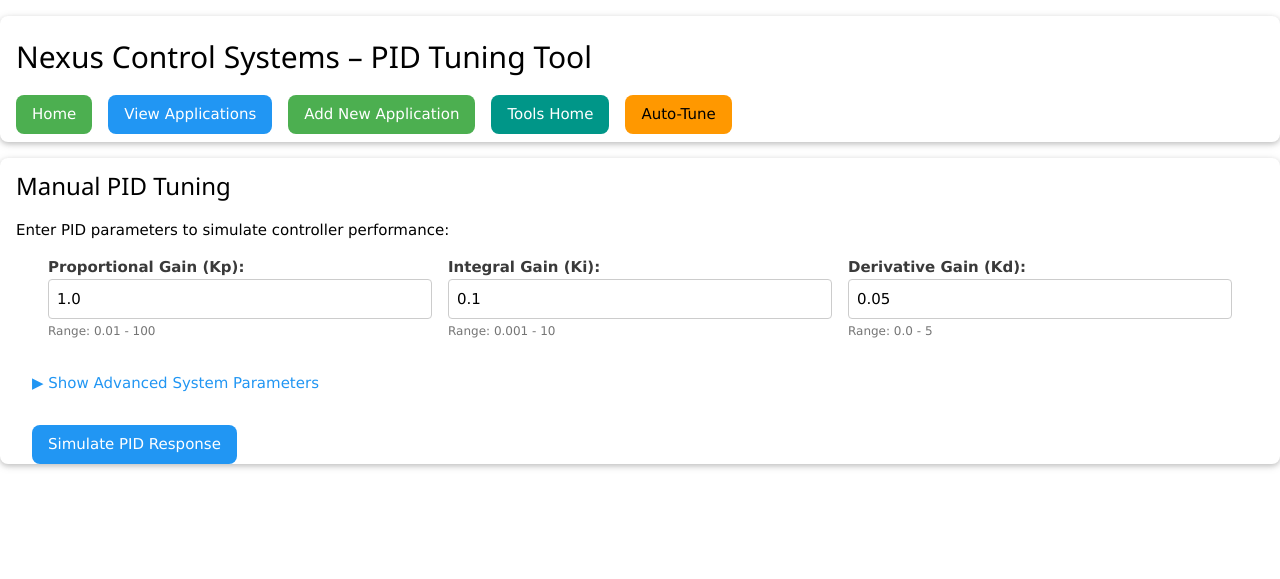
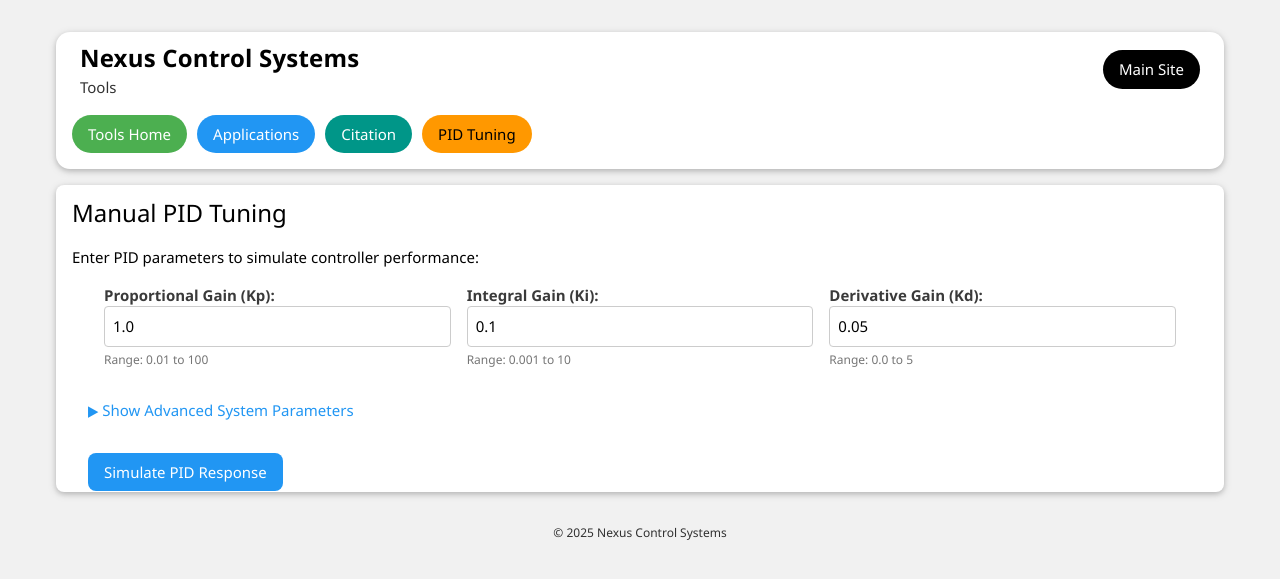
Before and after one commit to weaponz1337/Nexus, a Flask app: page /pid in a window 1280 px wide. Shown: the top 579 px of the page. Run offline with Flask 3, Linux system fonts and the light colour scheme.

Commit message:
Update pid.html

```diff
--- a/templates/pid.html
+++ b/templates/pid.html
@@ -1,10 +1,8 @@
-<!DOCTYPE html>
-<html lang="en">
-<head>
-    <meta charset="UTF-8">
-    <meta name="viewport" content="width=device-width, initial-scale=1.0">
-    <title>PID Tuning Tool - Nexus Control Systems</title>
-    <link rel="stylesheet" href="https://www.w3schools.com/w3css/4/w3.css">
+{% extends "base_tools.html" %}
+
+{% block title %}PID Tuning | Nexus{% endblock %}
+
+{% block head_extra %}
 <script src="https://cdn.jsdelivr.net/npm/chart.js"></script>
 <style>
     .parameter-input { margin-bottom: 15px; }
@@ -14,22 +12,10 @@
     .advanced-params { display: none; }
     .toggle-btn { cursor: pointer; color: #2196F3; }
 </style>
-</head>
-<body>
+{% endblock %}
 
-<!-- Navigation -->
-<div class="w3-card w3-white w3-round-large w3-margin-top w3-padding">
-    <h2>Nexus Control Systems – PID Tuning Tool</h2>
-    <div class="w3-bar w3-margin-top">
-        <a href="/" class="w3-bar-item w3-button w3-green w3-round-large w3-margin-right">Home</a>
-        <a href="/view" class="w3-bar-item w3-button w3-blue w3-round-large w3-margin-right">View Applications</a>
-        <a href="/applications" class="w3-bar-item w3-button w3-green w3-round-large w3-margin-right">Add New Application</a>
-        <a href="/tools" class="w3-bar-item w3-button w3-teal w3-round-large w3-margin-right">Tools Home</a>
-        <a href="/pid/optimize" class="w3-bar-item w3-button w3-orange w3-round-large">Auto-Tune</a>
-    </div>
-</div>
+{% block content %}
 
-<!-- Error Display -->
 {% if error %}
 <div class="w3-panel w3-red w3-round-large w3-margin-top">
     <h3>Error</h3>
@@ -37,20 +23,19 @@
 </div>
 {% endif %}
 
-<!-- PID Parameter Input Form -->
 <div class="w3-container w3-card w3-white w3-round-large w3-margin-top">
     <h3>Manual PID Tuning</h3>
     <p>Enter PID parameters to simulate controller performance:</p>
 
     <form action="/pid" method="post" class="w3-container">
-        <!-- Basic PID Parameters -->
+
         <div class="w3-row-padding">
             <div class="w3-col l4 m6 s12 parameter-input">
                 <label for="kp" class="w3-text-dark-grey"><b>Proportional Gain (Kp):</b></label>
                 <input class="w3-input w3-border w3-round" type="number" step="0.01" id="kp" name="kp"
                        value="{{ request.form.kp if request.form.kp else '1.0' }}"
                        min="0.01" max="100" required>
-                <small class="w3-text-grey">Range: 0.01 - 100</small>
+                <small class="w3-text-grey">Range: 0.01 to 100</small>
             </div>
 
             <div class="w3-col l4 m6 s12 parameter-input">
@@ -58,7 +43,7 @@
                 <input class="w3-input w3-border w3-round" type="number" step="0.001" id="ki" name="ki"
                        value="{{ request.form.ki if request.form.ki else '0.1' }}"
                        min="0.001" max="10" required>
-                <small class="w3-text-grey">Range: 0.001 - 10</small>
+                <small class="w3-text-grey">Range: 0.001 to 10</small>
             </div>
 
             <div class="w3-col l4 m6 s12 parameter-input">
@@ -66,11 +51,10 @@
                 <input class="w3-input w3-border w3-round" type="number" step="0.001" id="kd" name="kd"
                        value="{{ request.form.kd if request.form.kd else '0.05' }}"
                        min="0.0" max="5" required>
-                <small class="w3-text-grey">Range: 0.0 - 5</small>
+                <small class="w3-text-grey">Range: 0.0 to 5</small>
             </div>
         </div>
 
-        <!-- Advanced Parameters Toggle -->
         <p class="toggle-btn" onclick="toggleAdvanced()">
             <span id="toggle-text">▶ Show Advanced System Parameters</span>
         </p>
@@ -107,10 +91,9 @@
     </form>
 </div>
 
-<!-- Results Display -->
 {% if results and success %}
 <div class="results-section">
-    <!-- Performance Metrics -->
+
     <div class="w3-container w3-card w3-white w3-round-large w3-margin-top">
         <h3>Performance Metrics</h3>
         <div class="w3-row-padding">
@@ -141,7 +124,6 @@
         </div>
     </div>
 
-    <!-- Charts -->
     <div class="w3-container w3-card w3-white w3-round-large w3-margin-top">
         <h3>Simulation Results</h3>
         <div class="chart-container">
@@ -149,7 +131,6 @@
         </div>
     </div>
 
-    <!-- System Parameters -->
     <div class="w3-container w3-card w3-white w3-round-large w3-margin-top">
         <h3>System Configuration</h3>
         <div class="w3-row-padding">
@@ -164,11 +145,15 @@
             </div>
         </div>
     </div>
+
 </div>
+{% endif %}
 
+{% endblock %}
+
+{% block scripts %}
+{% if results %}
 <script>
-// Chart.js configuration
-{% if results %}
 const ctx = document.getElementById('pidChart').getContext('2d');
 const chart = new Chart(ctx, {
     type: 'line',
@@ -177,21 +162,15 @@
         datasets: [{
             label: 'Process Variable (PV)',
             data: {{ results.simulation_data.pv | safe }},
-            borderColor: 'rgb(75, 192, 192)',
-            backgroundColor: 'rgba(75, 192, 192, 0.1)',
             tension: 0.1
         }, {
             label: 'Setpoint (SP)',
             data: {{ results.simulation_data.setpoint | safe }},
-            borderColor: 'rgb(255, 99, 132)',
-            backgroundColor: 'rgba(255, 99, 132, 0.1)',
             borderDash: [5, 5],
             tension: 0.1
         }, {
             label: 'Control Variable (CV)',
             data: {{ results.simulation_data.cv | safe }},
-            borderColor: 'rgb(54, 162, 235)',
-            backgroundColor: 'rgba(54, 162, 235, 0.1)',
             tension: 0.1,
             yAxisID: 'y1'
         }]
@@ -200,49 +179,17 @@
         responsive: true,
         maintainAspectRatio: false,
         scales: {
-            x: {
-                display: true,
-                title: {
-                    display: true,
-                    text: 'Time (seconds)'
-                }
-            },
-            y: {
-                type: 'linear',
-                display: true,
-                position: 'left',
-                title: {
-                    display: true,
-                    text: 'Process Variable / Setpoint'
-                }
-            },
-            y1: {
-                type: 'linear',
-                display: true,
-                position: 'right',
-                title: {
-                    display: true,
-                    text: 'Control Variable'
-                },
-                grid: {
-                    drawOnChartArea: false,
-                }
-            }
+            x: { title: { display: true, text: 'Time (seconds)' } },
+            y: { position: 'left', title: { display: true, text: 'Process Variable / Setpoint' } },
+            y1: { position: 'right', grid: { drawOnChartArea: false }, title: { display: true, text: 'Control Variable' } }
         },
         plugins: {
-            title: {
-                display: true,
-                text: 'PID Controller Response'
-            },
-            legend: {
-                display: true
-            }
+            title: { display: true, text: 'PID Controller Response' },
+            legend: { display: true }
         }
     }
 });
-{% endif %}
 
-// Toggle advanced parameters
 function toggleAdvanced() {
     const params = document.getElementById('advanced-params');
     const toggleText = document.getElementById('toggle-text');
@@ -257,6 +204,4 @@
 }
 </script>
 {% endif %}
-
-</body>
-</html>
+{% endblock %}
```
Lines whose indentation alone changed are shown as unchanged.
